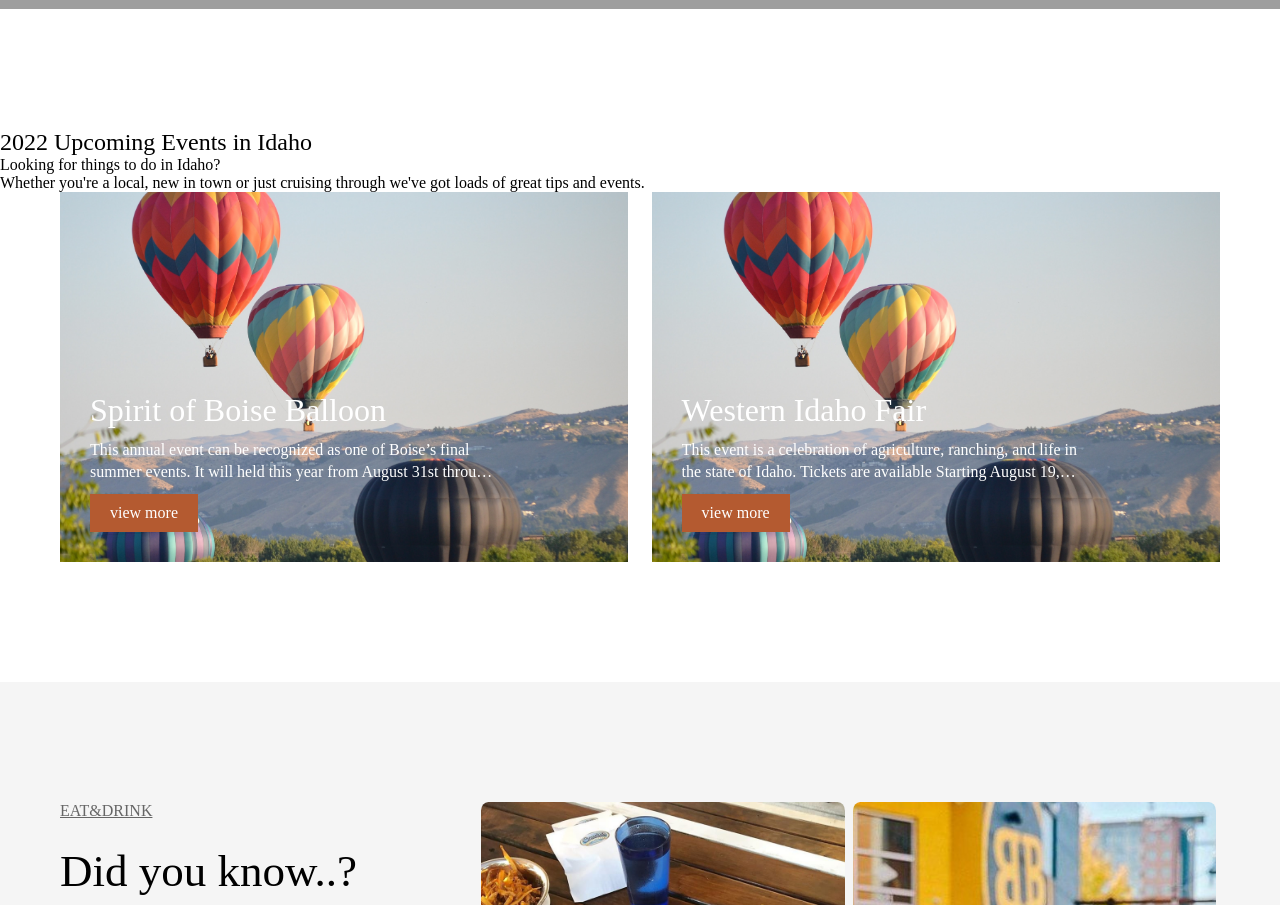
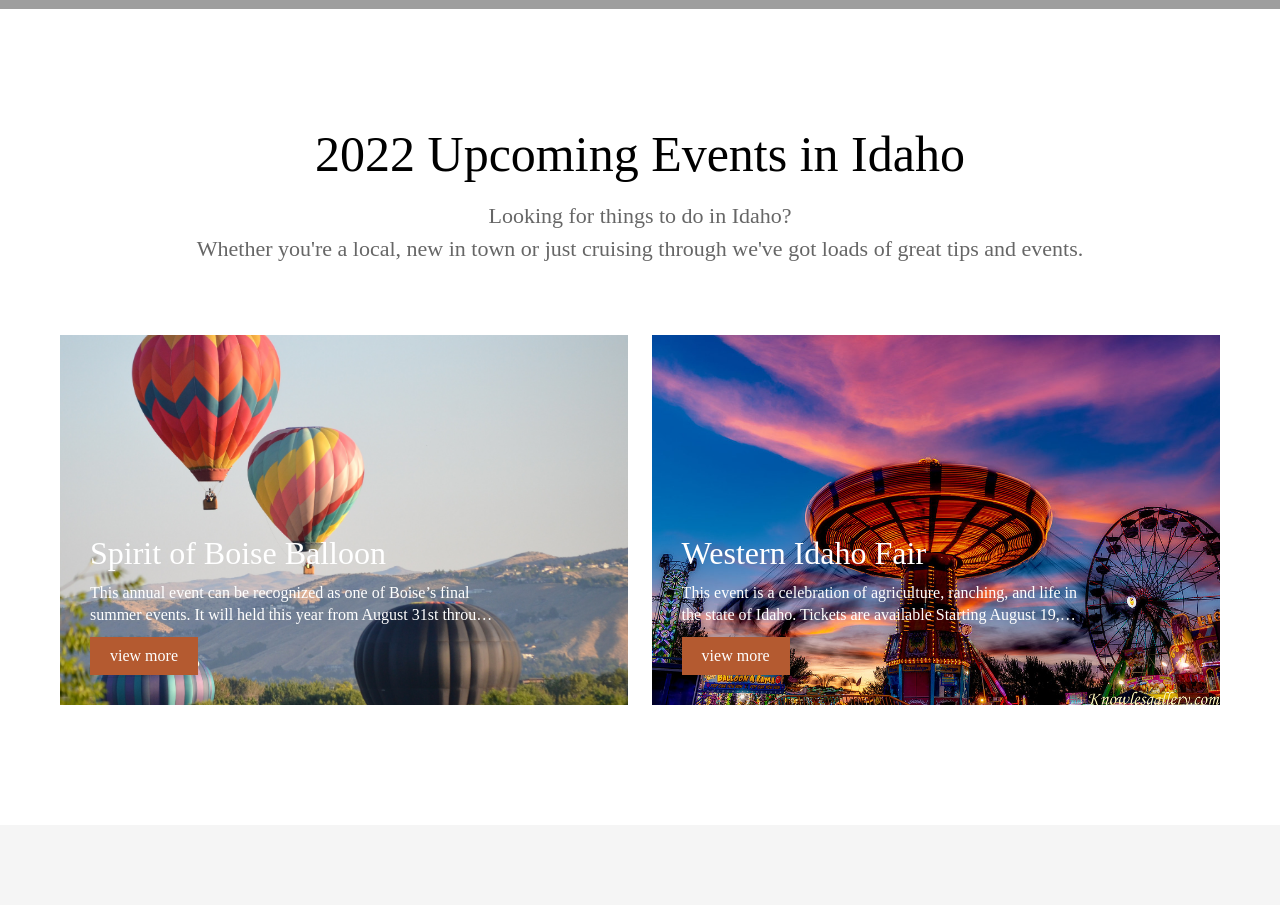
Before and after one commit to byahram/react-idaho-website, a React (Create React App) app: page / in a window 1280 px wide. Shown: the part 640-1545 px from the top of the page. Built offline with nearby package versions, Linux system fonts and the light colour scheme; grey boxes are pictures that could not be loaded; a web font is replaced by a local one.

Commit message:
2022.09.19 update Image.jsx

```diff
--- a/src/components/Image.jsx
+++ b/src/components/Image.jsx
@@ -2,7 +2,7 @@
 
 function ImageInfo(props) {
   return (
-    <article className="image img1">
+    <article className={`image ${props.class}`}>
       <h3 className="image__title">{props.title}</h3>
       <p className="image__desc">{props.desc}</p>
       <a className="image__btn" href="/">
@@ -11,21 +11,28 @@
     </article>
   );
 }
-
 const imageText = [
   {
+    class: "img1",
     title: "Spirit of Boise Balloon",
-    img: "img1",
     desc: "This annual event can be recognized as one of Boise’s final summer events. It will held this year from August 31st through September 4th.",
     btn: "view more",
   },
   {
+    class: "img2",
     title: "Western Idaho Fair",
     img: "img2",
     desc: "This event is a celebration of agriculture, ranching, and life in the state of Idaho. Tickets are available Starting August 19, 2022.",
     btn: "view more",
   },
 ];
+const titleText = {
+  main: "2022 Upcoming Events in Idaho",
+  sub: [
+    "Looking for things to do in Idaho?",
+    "Whether you're a local, new in town or just cruising through we've got loads of great tips and events.",
+  ],
+};
 
 function Image(props) {
   return (
@@ -33,18 +40,17 @@
       id="imageType"
       className={`image__wrap ${props.skill[0]} ${props.skill[1]}`}
     >
-      <div>
-        <h2>2022 Upcoming Events in Idaho</h2>
-        <p>
-          Looking for things to do in Idaho? <br />
-          Whether you're a local, new in town or just cruising through we've got
-          loads of great tips and events.
-        </p>
-      </div>
+      <h2>{titleText.main}</h2>
+      <p>
+        {titleText.sub[0]}
+        <br />
+        {titleText.sub[1]}
+      </p>
       <div className="image__inner container">
         {imageText.map((txt) => (
           <ImageInfo
             key={txt.title}
+            class={txt.class}
             title={txt.title}
             desc={txt.desc}
             btn={txt.btn}
```
